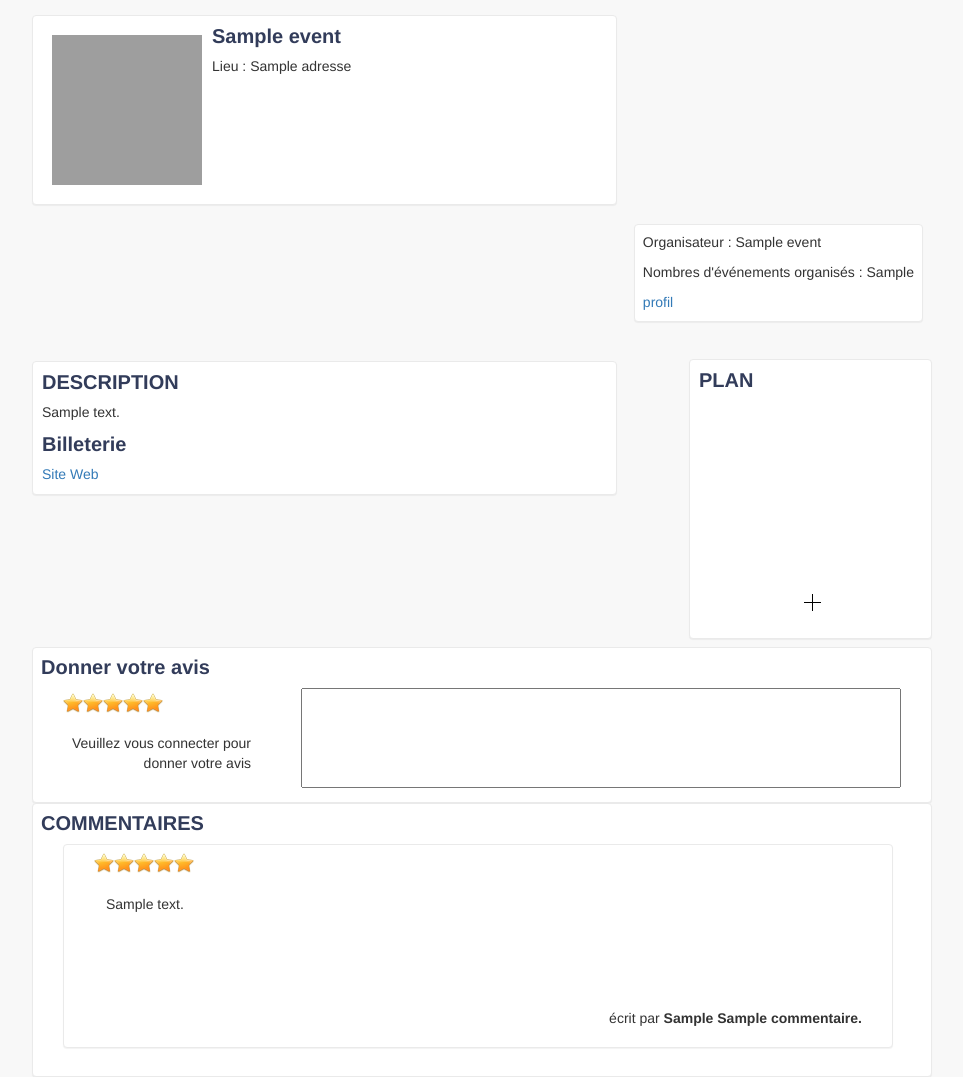
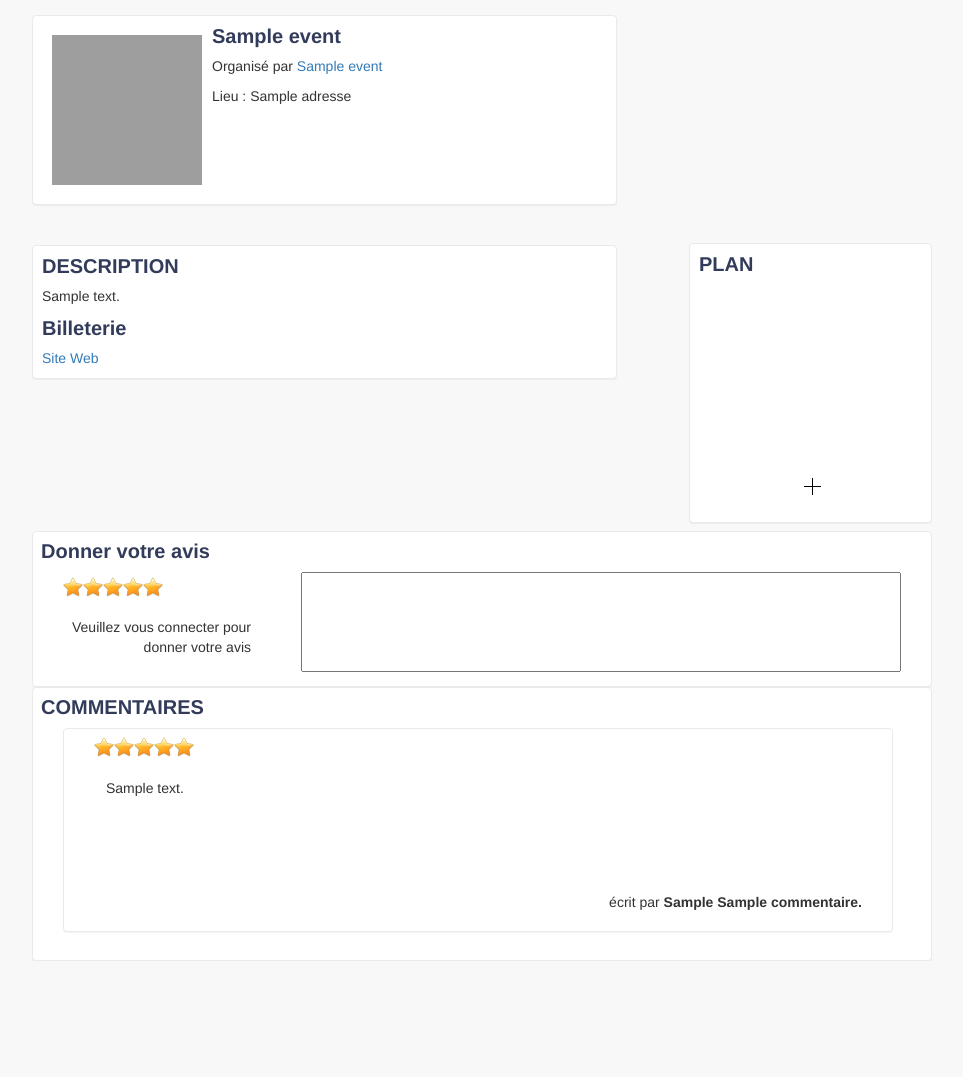
Before and after one commit to Zawartek/4event, a PHP site: template Vue/pageEvent.php in a window 1280 px wide. Shown: the part 70-1147 px from the top of the page, without its empty margins (158-1121 px from the left). After the commit the page ends 1031 px from the top, so only its background shows below. Run offline with PHP 8.4, Linux system fonts and the light colour scheme; the template is opened without the code that fills it: most values are stand-ins (such as "Sample title", 1, 10 or a date in 2020); a map, chart or similar area stays blank; some libraries are stand-ins or nearby versions; grey boxes are pictures that could not be loaded.

Commit message:
Modif page Event
Suppression cadre infos organisteur

```diff
--- a/Vue/pageEvent.php
+++ b/Vue/pageEvent.php
@@ -69,31 +69,22 @@ and open the template in the editor.
                     <h1>
                         <?php echo $event["evenement_titre"]; ?>
                     </h1>
+					<p>
+                        Organisé par <a
+                    <?php
+                    echo "href='index.php?"
+                    . "controle=utilisateur&"
+                    . "action=afficherPageUti&"
+                    . "param=" . $event["evenement_utilisateur_id"] . "'"
+                    . ">".$event["utilisateur_nom"]; ?>
+                    </a>
+					</p>
                     <p>
                         Lieu : <span id="adresse"><?php echo $event["adresse"]; ?></span>
                     </p>
                 </div>
             </div>
             <div id="infosEvent">
-                <div id="infosOrganisateur">
-                    <p>
-                        Organisateur : <?php echo $event["utilisateur_nom"]; ?>
-                    </p>
-                    <p>
-                        Nombres d'événements organisés :
-                        <?php echo $event["nbEvent"]; ?>
-                    </p>
-                    <a
-                    <?php
-                    echo "href='index.php?"
-                    . "controle=utilisateur&"
-                    . "action=afficherPageUti&"
-                    . "param=" . $event["evenement_utilisateur_id"] . "'";
-                    ?>
-                        >
-                        profil
-                    </a>
-                </div>
                 <?php if (isset($_SESSION['userID'])) { ?>
                     <div id="participationEvent">
                         <?php
```
